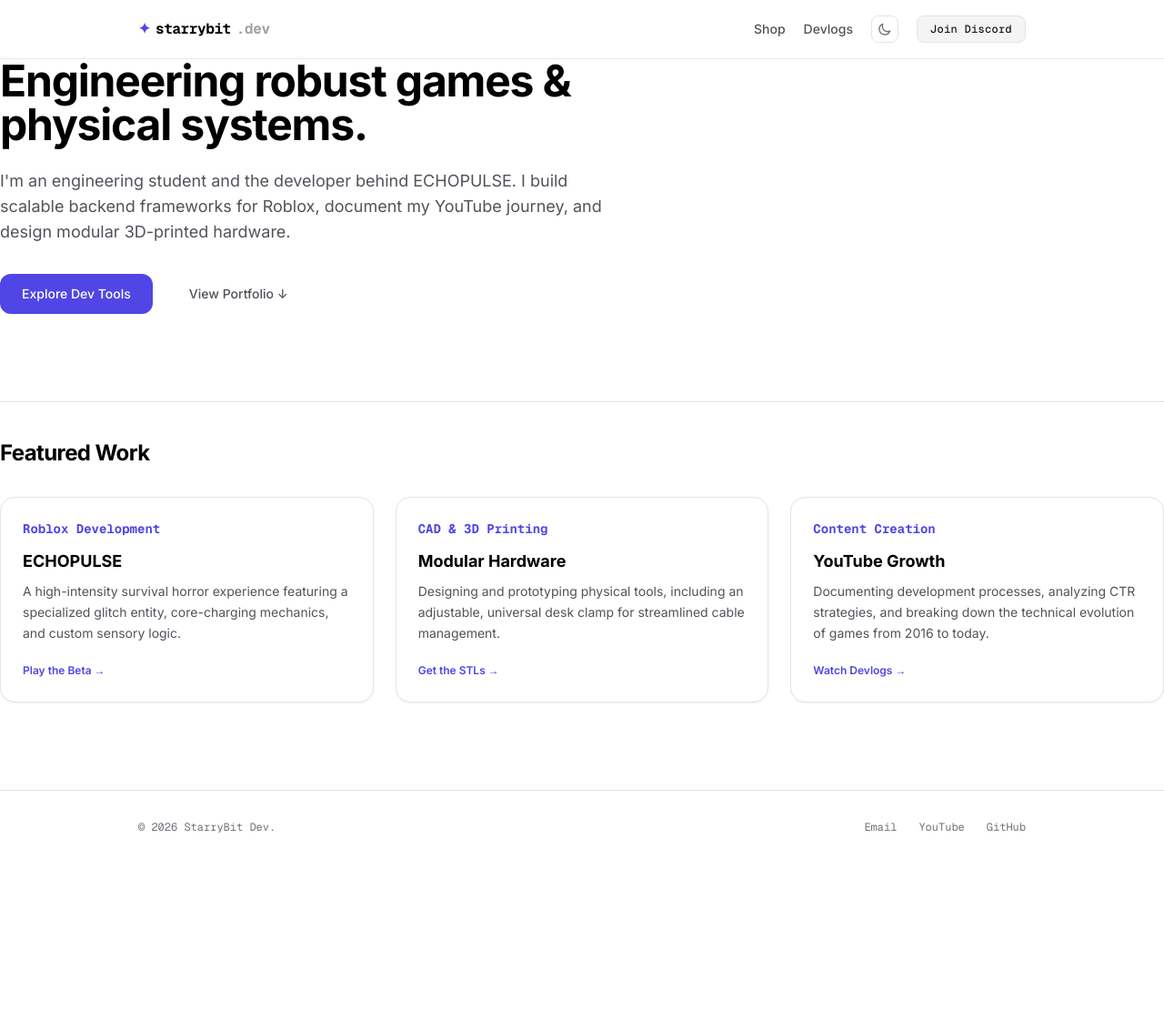
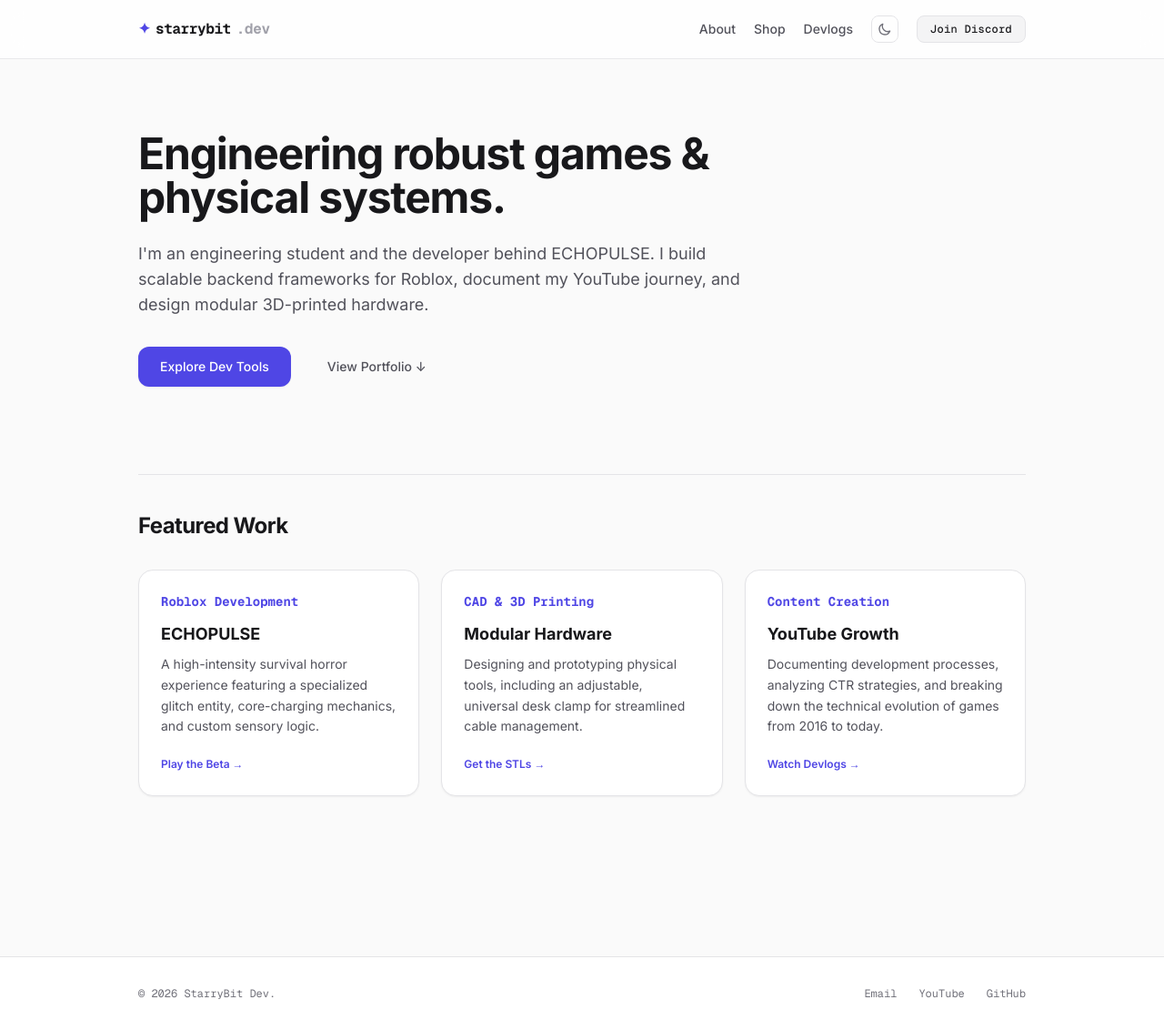
Before and after one commit to StarryBit/starrybit.github.io, a Jekyll site: the page built from index.html, in a window 1280 px wide and 1132 px high. Shown: the whole window at 91% size. Built offline with Jekyll 4.4.1, drawn with Linux system fonts in a browser that asks for light colours; nearby versions of some CDN libraries.

Commit message:
Update default.html

```diff
--- a/_layouts/default.html
+++ b/_layouts/default.html
@@ -1,15 +1,10 @@
 <!DOCTYPE html>
-<html lang="en" class="dark">
+<html lang="en" class="scroll-smooth">
 <head>
     <meta charset="UTF-8">
     <meta name="viewport" content="width=device-width, initial-scale=1.0">
     <title>{{ page.title }}</title>
     <script src="https://cdn.tailwindcss.com"></script>
-    <script>
-      tailwind.config = {
-        darkMode: 'class',
-      }
-    </script>
     <script>
         // Light/Dark Mode Logic
         if (localStorage.getItem('theme') === 'dark' || (!('theme' in localStorage) && window.matchMedia('(prefers-color-scheme: dark)').matches)) {
@@ -35,7 +30,8 @@
         .code-font { font-family: 'Geist Mono', monospace; }
     </style>
 </head>
-<body>
+<body class="min-h-screen flex flex-col justify-between antialiased bg-zinc-50 text-zinc-900 dark:bg-zinc-950 dark:text-zinc-100 transition-colors duration-200">
+
     <!-- Sticky Navigation Header -->
     <header class="sticky top-0 z-50 border-b border-zinc-200/80 bg-white/80 dark:border-zinc-800/60 dark:bg-zinc-950/70 backdrop-blur-md">
         <div class="max-w-5xl mx-auto px-6 h-16 flex items-center justify-between">
@@ -43,6 +39,7 @@
                 <span class="text-indigo-600 dark:text-indigo-400">✦</span> starrybit<span class="text-zinc-400 dark:text-zinc-500">.dev</span>
             </a>
             <nav class="flex items-center gap-5 text-sm font-medium">
+                <a href="/about/" class="text-zinc-600 hover:text-zinc-900 dark:text-zinc-400 dark:hover:text-zinc-100 transition-colors">About</a>
                 <a href="/shop/" class="text-zinc-600 hover:text-zinc-900 dark:text-zinc-400 dark:hover:text-zinc-100 transition-colors">Shop</a>
                 <a href="/blog/" class="text-zinc-600 hover:text-zinc-900 dark:text-zinc-400 dark:hover:text-zinc-100 transition-colors">Devlogs</a>
 
@@ -57,10 +54,12 @@
         </div>
     </header>
 
-    <main>
-        {{ content }} <!-- THIS IS THE MAGIC VARIABLE -->
+    <!-- Main Content Area (Jekyll injects page content here) -->
+    <main class="relative z-10 max-w-5xl mx-auto px-6 py-20 w-full flex-1">
+        {{ content }}
     </main>
 
+    <!-- Footer -->
     <footer class="border-t border-zinc-200 dark:border-zinc-900 bg-white dark:bg-zinc-950 py-8 text-center text-xs text-zinc-500 dark:text-zinc-600 code-font">
         <div class="max-w-5xl mx-auto px-6 flex flex-col sm:flex-row items-center justify-between gap-4">
             <div>&copy; 2026 StarryBit Dev.</div>
@@ -71,5 +70,6 @@
             </div>
         </div>
     </footer>
+
 </body>
 </html>
```
